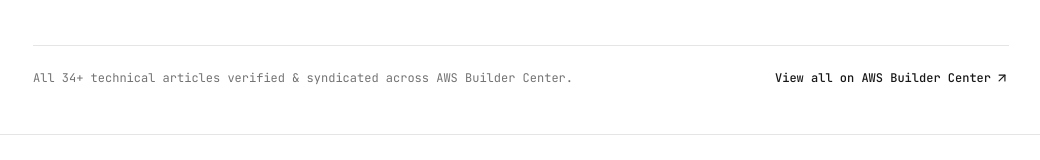
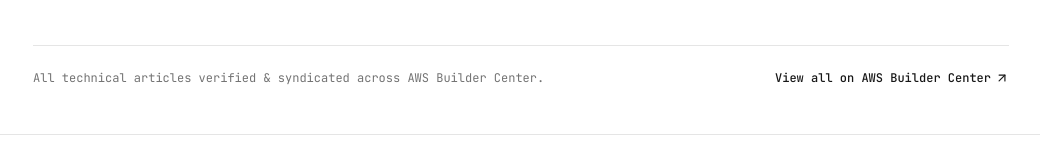
Before and after one commit to Binod231/Portfolio-Bin, a Next.js app: page / in a window 1280 px wide. Shown: the part 11656-11816 px from the top of the page, without its empty margins (119-1159 px from the left). Built offline with nearby package versions, Linux system fonts and the light colour scheme.

Commit message:
remove the not neccessary text from the contents

```diff
--- a/src/components/sections/About.tsx
+++ b/src/components/sections/About.tsx
@@ -56,7 +56,7 @@ export default function About() {
                 rel="noopener noreferrer"
                 className="underline hover:text-neutral-900 dark:hover:text-neutral-100 font-medium"
               >
-                AWS Builder Center (34+ articles)
+                AWS Builder Center
               </a>
               ,{" "}
               <a
--- a/src/components/sections/Blog.tsx
+++ b/src/components/sections/Blog.tsx
@@ -62,8 +62,8 @@ export default function Blog() {
                 key={category}
                 onClick={() => setSelectedCategory(category)}
                 className={`px-3 py-1 text-xs font-medium rounded-full transition-colors cursor-pointer ${selectedCategory === category
-                    ? "bg-neutral-900 text-white dark:bg-white dark:text-neutral-900"
-                    : "bg-neutral-100 dark:bg-neutral-800/80 text-neutral-600 dark:text-neutral-400 hover:text-neutral-900 dark:hover:text-white"
+                  ? "bg-neutral-900 text-white dark:bg-white dark:text-neutral-900"
+                  : "bg-neutral-100 dark:bg-neutral-800/80 text-neutral-600 dark:text-neutral-400 hover:text-neutral-900 dark:hover:text-white"
                   }`}
               >
                 {category}
@@ -146,7 +146,7 @@ export default function Blog() {
         {/* View on AWS Builder Center Link */}
         <div className="mt-10 pt-6 border-t border-neutral-200 dark:border-neutral-800 flex flex-col sm:flex-row sm:items-center justify-between gap-3 text-xs font-mono">
           <span className="text-neutral-500 dark:text-neutral-400">
-            All 34+ technical articles verified &amp; syndicated across AWS Builder Center.
+            All technical articles verified &amp; syndicated across AWS Builder Center.
           </span>
           <a
             href="https://builder.aws.com/community/@binodprasadjoshi?tab=articles"
--- a/src/components/sections/Contact.tsx
+++ b/src/components/sections/Contact.tsx
@@ -82,7 +82,7 @@ export default function Contact() {
               </li>
               <li>
                 <a href="https://builder.aws.com/community/@binodprasadjoshi?tab=articles" target="_blank" rel="noopener noreferrer" className="hover:underline hover:text-neutral-900 dark:hover:text-neutral-100">
-                  AWS Builder Center (34+ Articles)
+                  AWS Builder Center
                 </a>
               </li>
               <li>
@@ -160,7 +160,7 @@ export default function Contact() {
               </li>
               <li>
                 <a href="https://www.credly.com/users/binod-prasad-joshi.69a505f6/badges/credly" target="_blank" rel="noopener noreferrer" className="hover:underline hover:text-neutral-900 dark:hover:text-neutral-100">
-                  8 Credly Badges Profile
+                  Credly Profile
                 </a>
               </li>
               <li>
```
